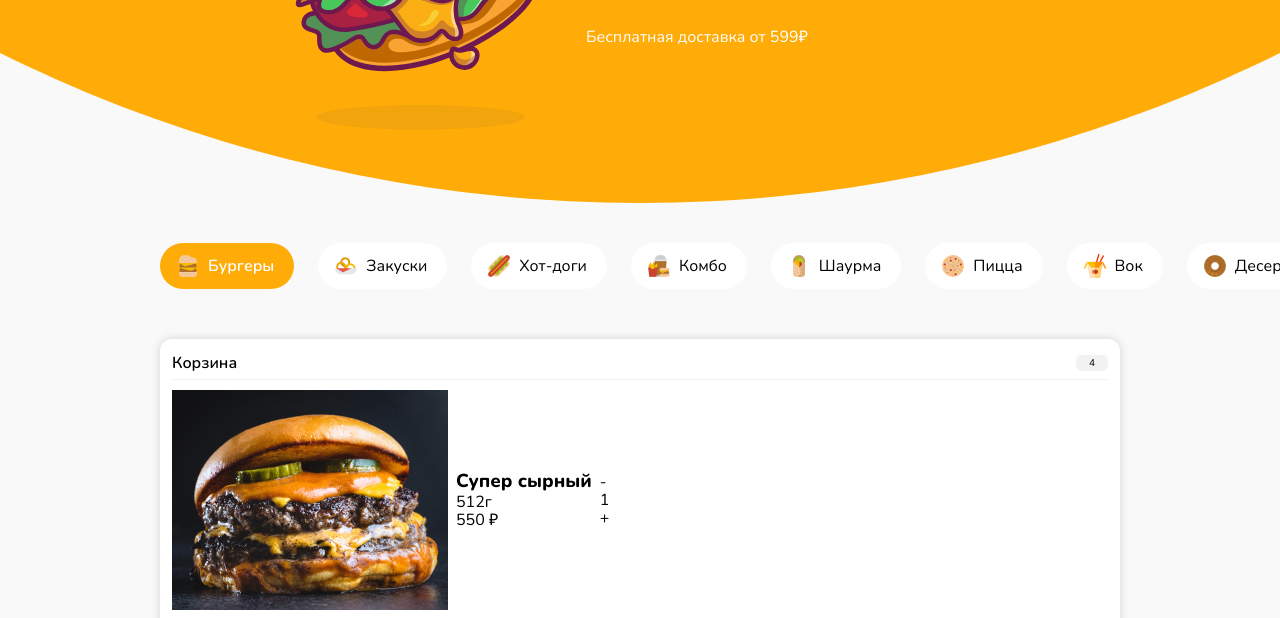
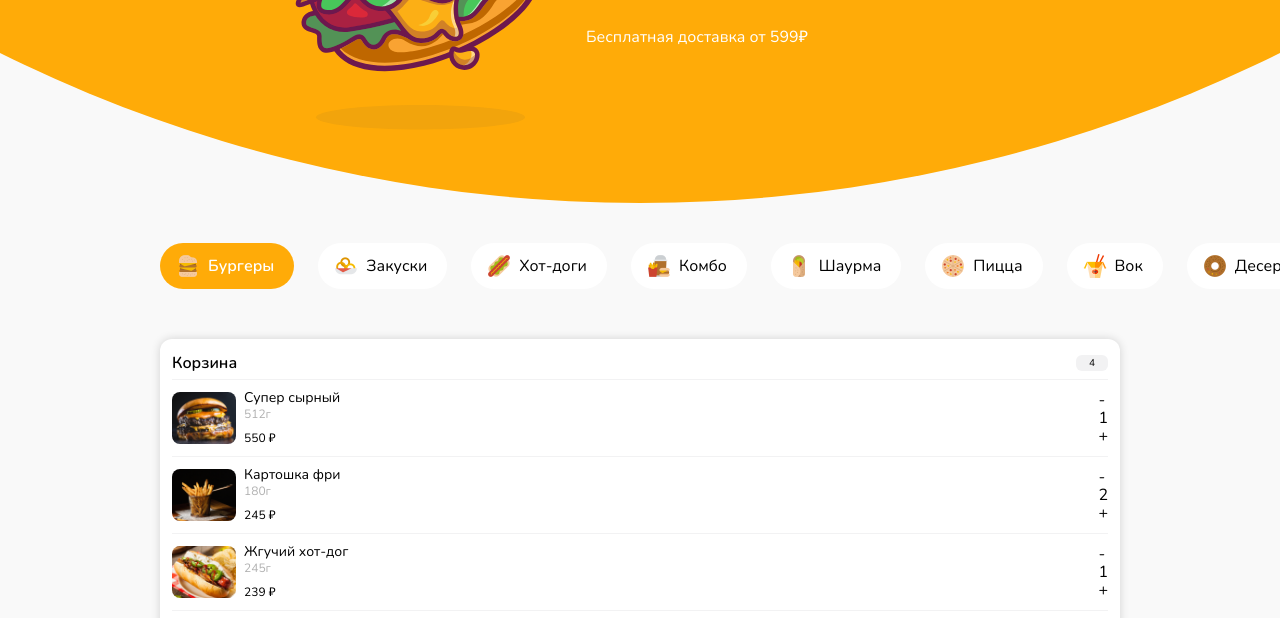
Before and after one commit to rabopuk/BURGERS-Your-Meal, a plain HTML site: page index.html in a window 1280 px wide. Shown: the part 270-888 px from the top of the page. Drawn offline with Linux system fonts and the light colour scheme.

Commit message:
feat: add css styles to order

```diff
--- a/css/order.css
+++ b/css/order.css
@@ -86,6 +86,24 @@
   border-radius: 8px;
 }
 
+.order__product {
+  flex-grow: 1;
+  font-weight: 400;
+  font-size: 12px;
+  line-height: 16px;
+}
+
+.order__product-title {
+  font-weight: 400;
+}
+
+.order__product-weight {
+  color: #B1B1B1;
+  margin-bottom: 8px;
+}
+
+.order__product-count {}
+
 .order__total {
   display: flex;
   justify-content: space-between;
--- a/index.html
+++ b/index.html
@@ -93,12 +93,12 @@
             <div class="order__wrap-list">
               <ul class="order__list">
                 <li class="order__item">
-                  <img src="img/cheesy-burger.jpg" alt="Супер сырный">
+                  <img class="order__image" src="img/cheesy-burger.jpg"
+                    alt="Супер сырный">
                   <div class="order__product">
                     <h3 class="order__product-title">Супер сырный</h3>
                     <p class="order__product-weight">512г</p>
-                    <p class="order__product-amount">
-                      <span class="order__product-price">550</span>
+                    <p class="order__product-price">550
                       <span class="currency">₽</span>
                     </p>
                   </div>
@@ -109,12 +109,11 @@
                   </div>
                 </li>
                 <li class="order__item">
-                  <img src="img/fried-potato.jpg" alt="Картошка фри">
+                  <img class="order__image" src="img/fried-potato.jpg" alt="Картошка фри">
                   <div class="order__product">
                     <h3 class="order__product-title">Картошка фри</h3>
                     <p class="order__product-weight">180г</p>
-                    <p class="order__product-amount">
-                      <span class="order__product-price">245</span>
+                    <p class="order__product-price">245
                       <span class="currency">₽</span>
                     </p>
                   </div>
@@ -125,12 +124,12 @@
                   </div>
                 </li>
                 <li class="order__item">
-                  <img src="img/spicy-hot-dog.jpg" alt="Жгучий хот-дог">
+                  <img class="order__image" src="img/spicy-hot-dog.jpg"
+                    alt="Жгучий хот-дог">
                   <div class="order__product">
                     <h3 class="order__product-title">Жгучий хот-дог</h3>
                     <p class="order__product-weight">245г</p>
-                    <p class="order__product-amount">
-                      <span class="order__product-price">239</span>
+                    <p class="order__product-price">239
                       <span class="currency">₽</span>
                     </p>
                   </div>
```
